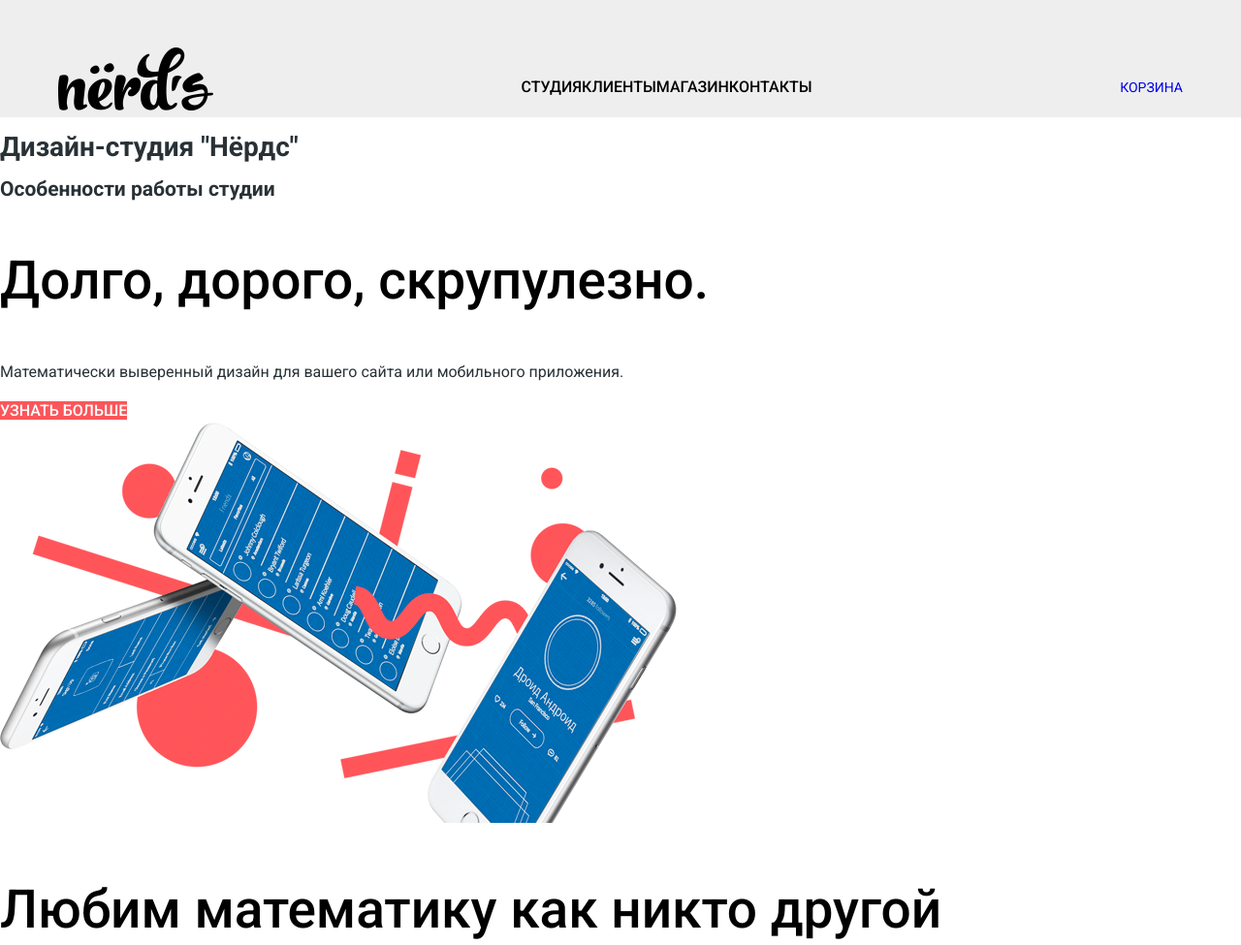
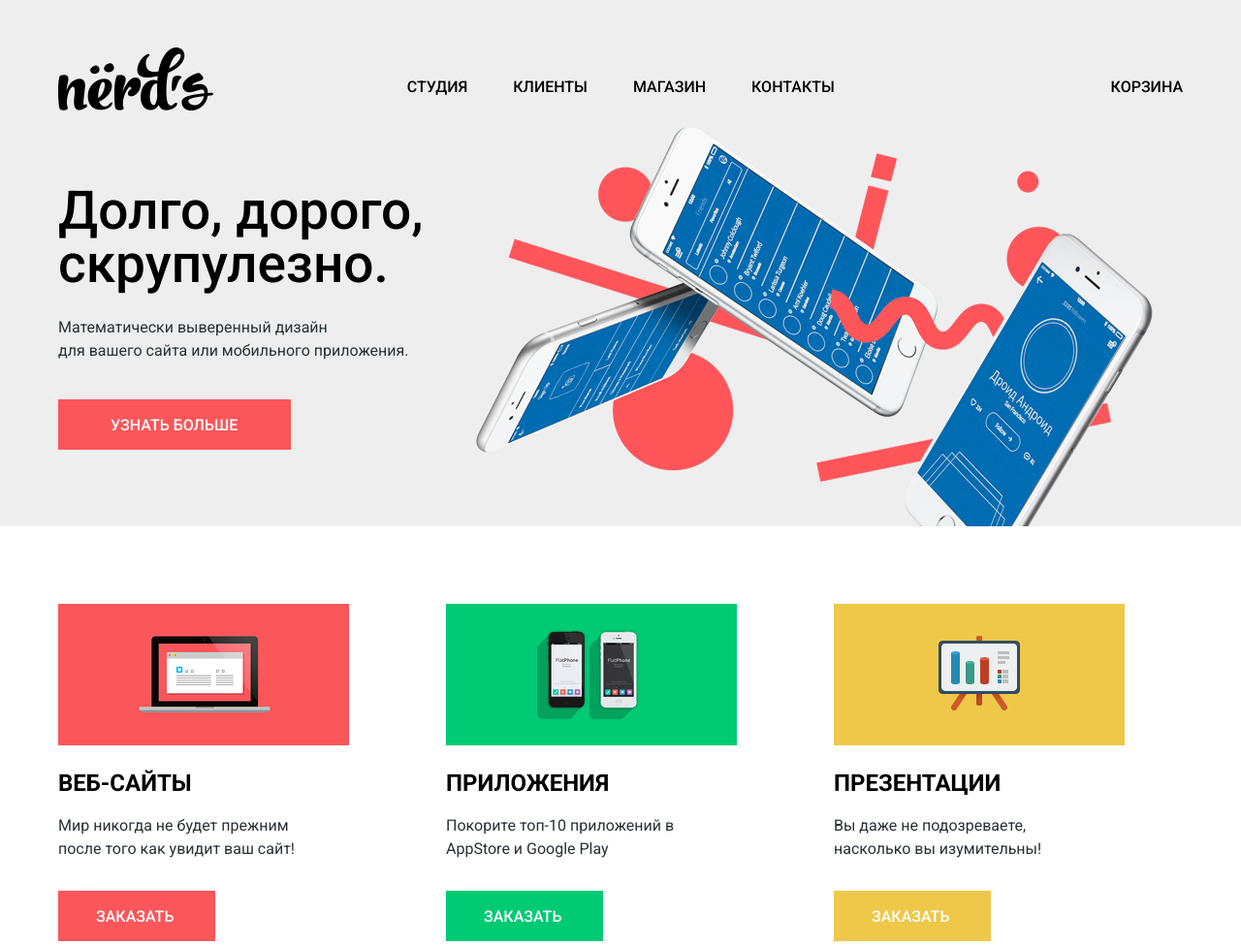
Before and after one commit to MihailLyapunov/801375-nerds, a plain HTML site: page index.html in a window 1280 px wide. Shown: the top 975 px of the page at 97% size. Drawn offline with Linux system fonts and the light colour scheme.

Commit message:
'styling'

```diff
--- a/css/bem/bem.css
+++ b/css/bem/bem.css
@@ -17,8 +17,35 @@ a {
 	outline: none;
 }
 
+.visually-hidden:not(:focus):not(:active),
+input[type="checkbox"].visually-hidden,
+input[type="radio"].visually-hidden {
+  position: absolute;
+
+  width: 1px;
+  height: 1px;
+  margin: -1px;
+  border: 0;
+  padding: 0;
+
+  white-space: nowrap;
+
+  clip-path: inset(100%);
+  clip: rect(0 0 0 0);
+  overflow: hidden;
+}
+
 .header {
+  padding-top: 49px;
 	background-color: #eeeeee;
+}
+
+.header__nav-container {
+	width: 1160px;
+  margin: 0 auto;
+  display: flex;
+  justify-content: space-between;
+  align-items: center;
 }
 
 .header__logo {
@@ -30,10 +57,20 @@ a {
 }
 
 .main-menu {
+	margin: 0;
+  padding: 0;
+  margin-top: 9px;
+  margin-right: 38px;
+  display: flex;
 	list-style: none;
 }
 
-.main-menu__link {
+.main-menu__item {
+	margin-right: 47px;
+}
+
+.main-menu__link,
+.header__cart {
 	color: #000000;
 	font-size: 16px;
 	font-weight: 500;
@@ -41,11 +78,13 @@ a {
 }
 
 .main-menu__link:hover,
-.main-menu__link:focus {
+.main-menu__link:focus,
+.header__cart:hover {
 	color: #fb565a;
 }
 
-.main-menu__link:active {
+.main-menu__link:active,
+.header__cart:active {
 	color: #000000;
 	opacity: 0.3;
 }
@@ -55,7 +94,28 @@ a {
   border-bottom: 2px solid #fb565a;
 }
 
+.header__cart {
+	margin-top: 9px;
+}
+
+.carousel {
+	width: 1160px;
+  margin: 9px auto 0;
+}
+
+.carousel__item {
+	display: flex;
+}
+
+.carousel__text-block {
+	width: 378px;
+	display: flex;
+  flex-direction: column;
+}
+
 .carousel__text-block h3 {
+	margin: 0;
+  margin-top: 60px;
 	color: #000000;
 	font-size: 55px;
 	font-weight: 500;
@@ -63,12 +123,17 @@ a {
 }
 
 .carousel__text-block p {
+	margin: 0;
+  margin-top: 26px;
 	font-size: 16px;
 	font-weight: 400;
 	line-height: 24px;
 }
 
 .carousel__text-block a {
+	margin-top: 38px;
+	padding: 18px 0px 16px 54px;
+	width: 186px;
 	color: #ffffff;
 	font-size: 16px;
 	font-weight: 500;
@@ -87,11 +152,77 @@ a {
 	background-color: #d7373b;
 }
 
+.carousel__img-block-1 {
+	width: 698px;
+	height: 413px;
+	margin-left: 53px;
+	background-image: url(../../img/bg/slide1.png);
+	background-repeat: no-repeat;
+}
+
+.carousel__img-block-2 {
+	width: 663px;
+	height: 430px;
+	margin-left: 53px;
+	background-image: url(../../img/bg/slide2.png);
+	background-repeat: no-repeat;
+}
+
+.carousel__img-block-3 {
+	width: 759px;
+	height: 411px;
+	margin-left: 53px;
+	background-image: url(../../img/bg/slide3.png);
+	background-repeat: no-repeat;
+}
+
+.carousel__control {
+
+}
+
+.offers {
+	width: 1160px;
+  margin: 80px auto 0;
+}
+
 .offers__list {
+	margin: 0;
+	padding: 0;
+	display: flex;
 	list-style: none;
 }
 
+.offers__img-wrapper {
+	margin: 0;
+	width: 300px;
+	height: 146px;
+	background-repeat: no-repeat;
+}
+
+.offers__img-wrapper_1 {
+	background-image: url(../../img/bg/illustration-1.jpg);
+}
+
+.offers__img-wrapper_2 {
+	background-image: url(../../img/bg/illustration-2.jpg);
+}
+
+.offers__img-wrapper_3 {
+	background-image: url(../../img/bg/illustration-3.jpg);
+}
+
+.offers__item {
+	margin-right: 100px;
+	display: flex;
+	flex-direction: column;
+}
+
+.offers__item:last-child {
+	margin-right: 60px;
+}
+
 .offers__item h3 {
+	margin-bottom: 17px;
 	color: #000000;
 	font-size: 24px;
 	font-weight: 700;
@@ -99,61 +230,66 @@ a {
 	text-transform: uppercase;
 }
 
-.offers__item p {
+.offers__text {
+	margin: 0;
+	margin-bottom: 31px;
+	padding-right: 20px;
 	font-size: 16px;
 	font-weight: 400;
 	line-height: 24px;
 }
 
-.offers__item a {
+.offers__link {
+	padding: 18px 39px 16px;
+	width: 84px;
 	color: #ffffff;
 	font-size: 16px;
 	font-weight: 500;
 	line-height: 18px;
 }
 
-.offers__item a:active {
+.offers__link:active {
 	color: rgba(255, 255, 255, 0.3);
 }
 
-.offers__link-red {
+.offers__link_red {
 	background-color: #fb565a;
 }
 
-.offers__link-red:hover,
-.offers__link-red:focus {
+.offers__link_red:hover,
+.offers__link_red:focus {
 	background-color: #e74246;
 }
 
-.offers__link-red:active {
+.offers__link_red:active {
 	box-shadow: inset 0 3px 0 rgba(0, 1, 1, 0.1);
 	background-color: #d7373b;
 }
 
-.offers__link-green {
+.offers__link_green {
 	background-color: #00ca74;
 }
 
-.offers__link-green:hover,
-.offers__link-green:focus {
+.offers__link_green:hover,
+.offers__link_green:focus {
 	background-color: #00bc6c;
 }
 
-.offers__link-green:active {
+.offers__link_green:active {
 	box-shadow: inset 0 3px 0 rgba(0, 1, 1, 0.1);
 	background-color: #00aa62;
 }
 
-.offers__link-yellow {
+.offers__link_yellow {
 	background-color: #efc84a;
 }
 
-.offers__link-yellow:hover,
-.offers__link-yellow:focus {
+.offers__link_yellow:hover,
+.offers__link_yellow:focus {
 	background-color: #eab534;
 }
 
-.offers__link-yellow:active {
+.offers__link_yellow:active {
 	box-shadow: inset 0 3px 0 rgba(0, 1, 1, 0.1);
 	background-color: #e5a722;
 }
@@ -596,23 +732,3 @@ a {
 
 
 /* ----- Сеточные стили ----- */
-
-.header__container {
-	width: 1160px;
-    margin: 0 auto;
-    display: flex;
-    justify-content: space-between;
-    align-items: center;
-    padding-top: 49px;
-}
-
-.header__cart {
-	margin-top: 9px;
-}
-
-.main-menu {
-	margin: 0;
-    padding: 0;
-    margin-top: 9px;
-    display: flex;
-}
--- a/index.html
+++ b/index.html
@@ -11,7 +11,7 @@
   <body>
 
     <header class="header">
-      <div class="header__container">
+      <div class="header__nav-container">
       	<a class="header__logo">
           <img src="img/content/nerds-logo.png" width="160" height="65" alt="Логотип Нёрдс">
         </a>
@@ -25,31 +25,27 @@
       	</nav>
         <a class="header__cart" href="#">Корзина</a>
       </div>
-    </header>
-
-    <main class="container">
-      <h1 class="visually-hidden">Дизайн-студия "Нёрдс"</h1>
 
       <section class="carousel">
         <h2 class="visually-hidden">Особенности работы студии</h2>
         <div class="carousel__item">
         	<div class="carousel__text-block">
         		<h3>Долго, дорого, скрупулезно.</h3>
-	          <p>Математически выверенный дизайн для вашего сайта или мобильного приложения.</p>
+	          <p>Математически выверенный дизайн<br>для вашего сайта или мобильного приложения.</p>
 	          <a href="#">Узнать больше</a>
         	</div>
-          <div class="carousel__img-block">
-          	<img src="img/bg/slide1.png" width="698" height="413" alt="Слайд">
+          <div class="carousel__img-block-1">
+
           </div>
         </div>
-        <div class="carousel__item">
+        <!--<div class="carousel__item">
           <div class="carousel__text-block">
         		<h3>Любим математику как никто другой</h3>
 	          <p>Никакого креатива, только математические формулы для расчета идеальных пропорций.</p>
 	          <a href="#">Узнать больше</a>
         	</div>
-          <div class="carousel__img-block">
-          	<img src="img/bg/slide2.png" width="663" height="430" alt="Слайд">
+          <div class="carousel__img-block-2">
+
           </div>
         </div>
         <div class="carousel__item">
@@ -58,41 +54,45 @@
 	          <p>Работать днем, как все? Мы против этого. Ближе к полуночи работа только начинается.</p>
 	          <a href="#">Узнать больше</a>
         	</div>
-          <div class="carousel__img-block">
-          	<img src="img/bg/slide3.png" width="759" height="411" alt="Слайд">
+          <div class="carousel__img-block-3">
+
           </div>
-        </div>
-        <button class="carousel__control carousel__control_active" type="button">
-          <span class="visually-hidden">Первый слайд</span>
+        </div>-->
+        <button class="carousel__control carousel__control_active visually-hidden" type="button">
+          <span class="">Первый слайд</span>
         </button>
-        <button class="carousel__control" type="button">
+        <button class="carousel__control visually-hidden" type="button">
           <span class="visually-hidden">Второй слайд</span>
         </button>
-        <button class="carousel__control" type="button">
+        <button class="carousel__control visually-hidden" type="button">
           <span class="visually-hidden">Третий слайд</span>
         </button>
       </section>
+    </header>
+
+    <main class="container">
+      <h1 class="visually-hidden">Дизайн-студия "Нёрдс"</h1>
 
       <section class="offers">
         <h2 class="visually-hidden">Предложения</h2>
         <ul class="offers__list">
           <li class="offers__item">
-          	<p class="offers__img-wrapper"></p>
+          	<p class="offers__img-wrapper offers__img-wrapper_1"></p>
             <h3>Веб-сайты</h3>
-            <p>Мир никогда не будет прежним после того как увидит ваш сайт!</p>
-            <a class="offers__link-red" href="#">Заказать</a>
+            <p class="offers__text">Мир никогда не будет прежним после того как увидит ваш сайт!</p>
+            <a class="offers__link offers__link_red" href="#">Заказать</a>
           </li>
           <li class="offers__item">
-          	<p class="offers__img-wrapper"></p>
+          	<p class="offers__img-wrapper offers__img-wrapper_2"></p>
             <h3>Приложения</h3>
-            <p>Покорите топ-10 приложений в AppStore и Google Play</p>
-            <a class="offers__link-green" href="#">Хочу шоколадки!</a>
+            <p class="offers__text">Покорите топ-10 приложений в AppStore и Google Play</p>
+            <a class="offers__link offers__link_green" href="#">Заказать</a>
           </li>
           <li class="offers__item">
-          	<p class="offers__img-wrapper"></p>
+          	<p class="offers__img-wrapper offers__img-wrapper_3"></p>
             <h3>Презентации</h3>
-            <p>Вы даже не подозреваете, насколько вы изумительны!</p>
-            <a class="offers__link-yellow" href="#">Хочу шоколадки!</a>
+            <p class="offers__text">Вы даже не подозреваете, насколько вы изумительны!</p>
+            <a class="offers__link offers__link_yellow" href="#">Заказать</a>
           </li>
         </ul>
       </section>
```
Also changed, not shown: catalog.html (+4 -2 lines), img/bg/nerds-index2.jpg (added).
